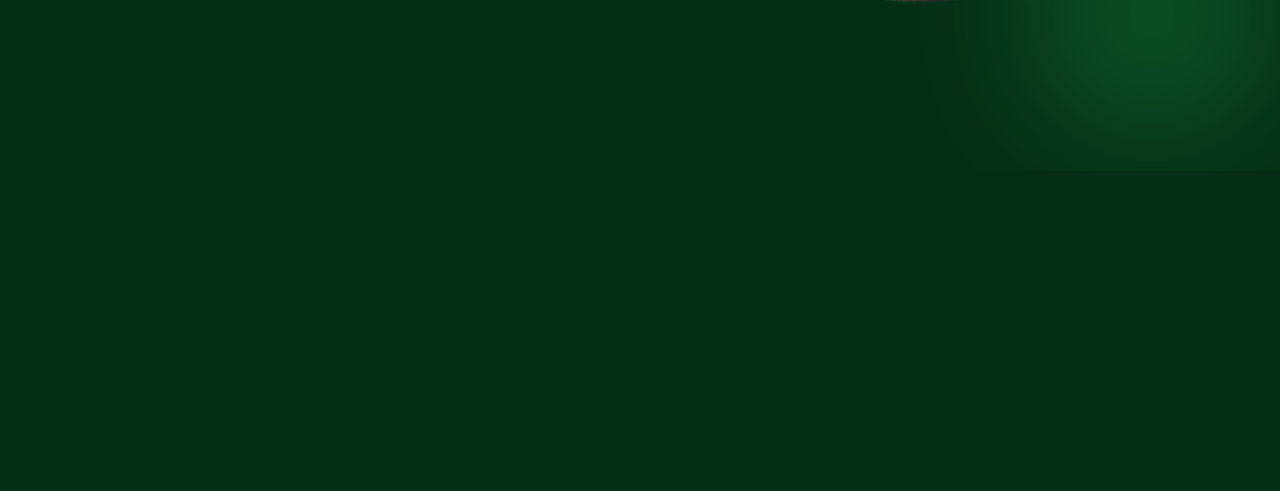
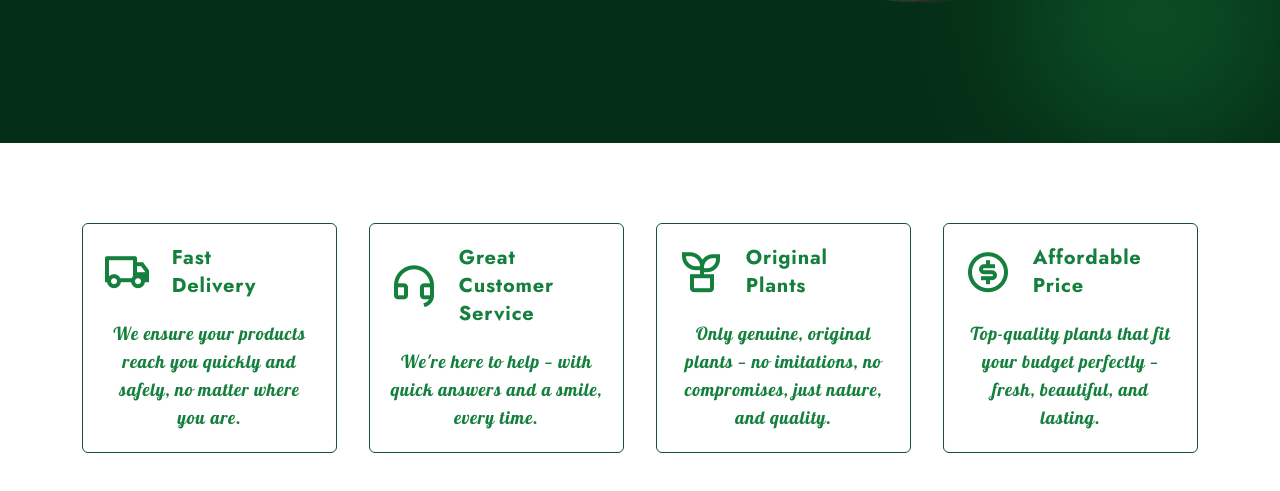
Before and after one commit to marleyDip/Plant-Landing-Page--Using-Tailwind-CSS, a website: page index.html in a window 1280 px wide. Shown: the part 629-1120 px from the top of the page. Before the commit the page ends 800 px from the top, so only its background shows below. Drawn offline with nearby package versions, Linux system fonts and the light colour scheme.

Commit message:
Service - grid grid-cols, border, translate, space

```diff
--- a/index.html
+++ b/index.html
@@ -181,6 +181,97 @@
         </div>
       </section>
       <!-- home end -->
+
+      <!-- service start -->
+      <div class="bg-white text-green-700 py-20">
+        <div
+          class="container w-full grid grid-cols-1 gap-8 md:grid-cols-2 lg:grid-cols-3 xl:grid-cols-4"
+        >
+          <!-- care 1 start -->
+          <div
+            class="border border-green-900 p-5 cursor-pointer rounded-md hover:shadow-2xl hover:-translate-y-1 duration-300 space-y-5"
+          >
+            <div class="flex items-center gap-5">
+              <i class="ri-truck-line text-3xl md:text-4xl xl:text-5xl"></i>
+
+              <p class="sm:text-lg md:text-xl font-bold">
+                Fast <br />
+                Delivery
+              </p>
+            </div>
+
+            <p class="font-Lobster text-lg text-center">
+              We ensure your products reach you quickly and safely, no matter
+              where you are.
+            </p>
+          </div>
+          <!-- care 1 end -->
+
+          <!-- care 2 start -->
+          <div
+            class="border border-green-900 p-5 cursor-pointer rounded-md hover:shadow-2xl hover:-translate-y-1 duration-300 space-y-5"
+          >
+            <div class="flex items-center gap-5">
+              <i
+                class="ri-customer-service-line text-3xl md:text-4xl xl:text-5xl"
+              ></i>
+
+              <p class="sm:text-lg md:text-xl font-bold">
+                Great Customer <br />
+                Service
+              </p>
+            </div>
+
+            <p class="font-Lobster text-lg text-center">
+              We're here to help — with quick answers and a smile, every time.
+            </p>
+          </div>
+          <!-- care 2 end -->
+
+          <!-- care 3 start -->
+          <div
+            class="border border-green-900 p-5 cursor-pointer rounded-md hover:shadow-2xl hover:-translate-y-1 duration-300 space-y-5"
+          >
+            <div class="flex items-center gap-5">
+              <i class="ri-plant-line text-3xl md:text-4xl xl:text-5xl"></i>
+
+              <p class="sm:text-lg md:text-xl font-bold">
+                Original <br />
+                Plants
+              </p>
+            </div>
+
+            <p class="font-Lobster text-lg text-center">
+              Only genuine, original plants — no imitations, no compromises,
+              just nature, and quality.
+            </p>
+          </div>
+          <!-- care 3 end -->
+
+          <!-- care 4 start -->
+          <div
+            class="border border-green-900 p-5 cursor-pointer rounded-md hover:shadow-2xl hover:-translate-y-1 duration-300 space-y-5"
+          >
+            <div class="flex items-center gap-5">
+              <i
+                class="ri-money-dollar-circle-line text-3xl md:text-4xl xl:text-5xl"
+              ></i>
+
+              <p class="sm:text-lg md:text-xl font-bold">
+                Affordable <br />
+                Price
+              </p>
+            </div>
+
+            <p class="font-Lobster text-lg text-center">
+              Top-quality plants that fit your budget perfectly — fresh,
+              beautiful, and lasting.
+            </p>
+          </div>
+          <!-- care 4 end -->
+        </div>
+      </div>
+      <!-- service end -->
     </main>
     <!-- main end -->
 
```
Also changed, not shown: output.css.
